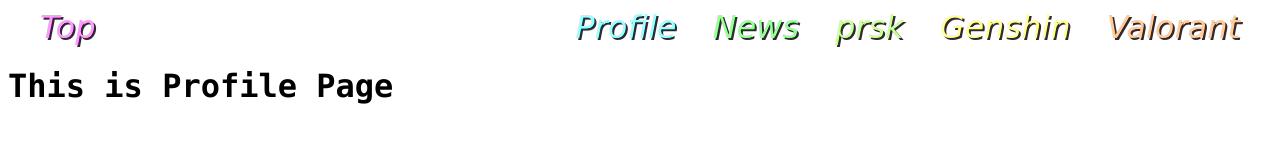
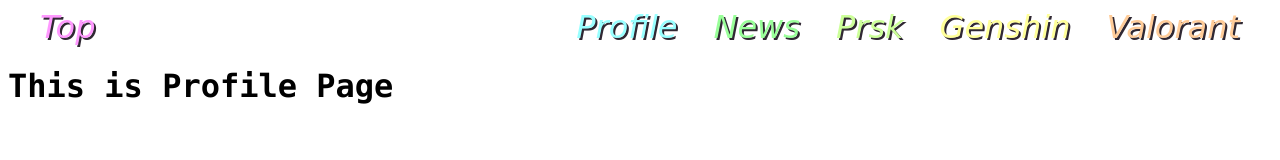
Before and after one commit to narumimashiro/projectSelf-dept.NextJs, a Next.js app: page /main/profile in a window 1280 px wide. Shown: the top 160 px of the page. Built offline with nearby package versions, Linux system fonts and the light colour scheme.

Commit message:
original 404 menu & レイアウト個別設定

```diff
--- a/src/components/layouts/navbar.tsx
+++ b/src/components/layouts/navbar.tsx
@@ -2,14 +2,12 @@ import Link from "next/link";
 import { ReactNode } from "react";
 import styles from './Navbar.module.sass'
 
-// todo delete
-import FooterMiku from './mikufooter'
-
 interface Props {
   children: ReactNode;
+  chgLayout: boolean;
 }
 
-const Navbar = ({ children }: Props) => {
+const Navbar = ({ children , chgLayout }: Props) => {
   return (
     <div>
       <nav className={styles.container}>
@@ -19,7 +17,11 @@ const Navbar = ({ children }: Props) => {
         <div className={styles["nav-cont"]}>
           <li><Link href="/main/profile">Profile</Link></li>
           <li><Link href="/main/news">News</Link></li>
-          <li><Link href="https://pjsekai.sega.jp/" target="_blank">prsk</Link></li>
+          {chgLayout ? (
+            <li><Link href="https://pjsekai.sega.jp/" target="_blank">prsk</Link></li>
+          ) : (
+            <li><Link href="https://pjsekai.sega.jp/" target="_blank">Prsk</Link></li>
+          )}
           <li><Link href="https://genshin.hoyoverse.com/ja" target="_blank">Genshin</Link></li>
           <li><Link href="https://playvalorant.com/ja-jp/?utm_source=riotbar&utm_medium=productcard%2Bplayvalorant.com&utm_campaign=val&utm_content=ep5act1" target="_blank">Valorant</Link></li>
         </div>
--- a/src/pages/main/news.tsx
+++ b/src/pages/main/news.tsx
@@ -72,7 +72,7 @@ const News = ( { postData }: Props ) => {
 News.getLayout = (News: ReactElement) => {
   return (
     <div>
-      <NavBar>
+      <NavBar chgLayout>
         { News }
       </NavBar>
       <MikuFooter />
--- a/src/pages/posts/[id].tsx
+++ b/src/pages/posts/[id].tsx
@@ -12,7 +12,6 @@ export const getStaticPaths: GetStaticPaths = async () => {
 }
 
 export const getStaticProps = async (context:GetStaticPropsContext<{ id:string }>) => {
-console.log(context.params!.id)
   const postData = await getPostsData(context.params!.id);
   return {
     props: {
```
Also changed, not shown: src/pages/404.tsx (added, +9 -0 lines).
